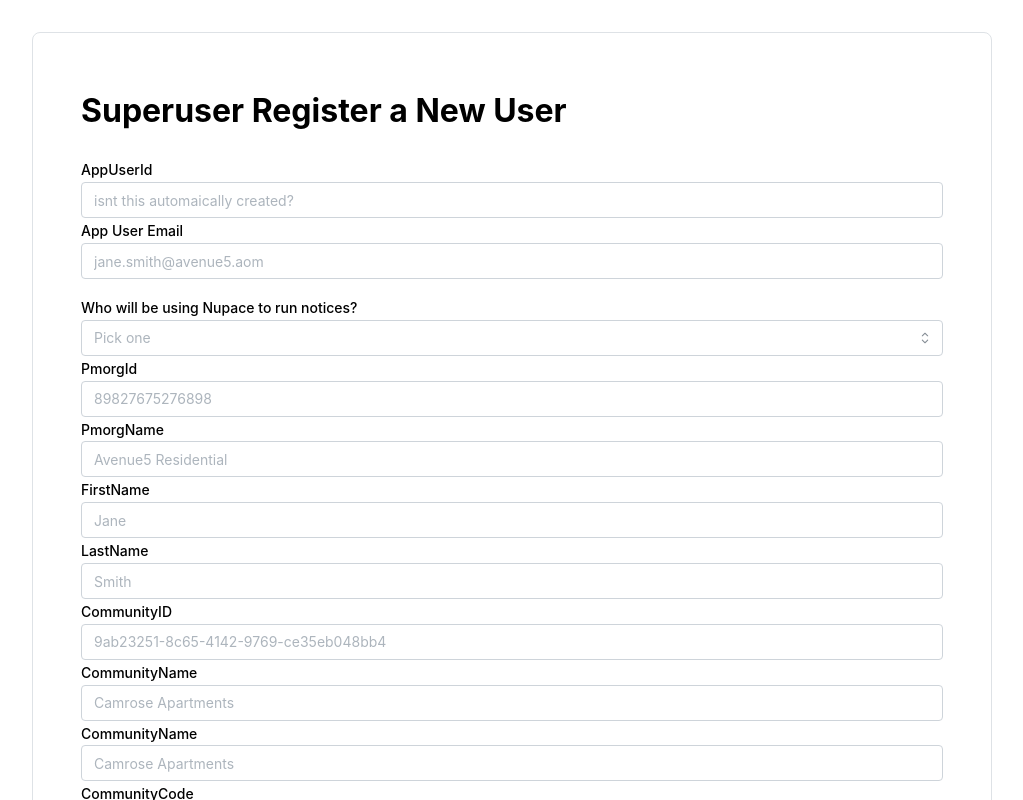
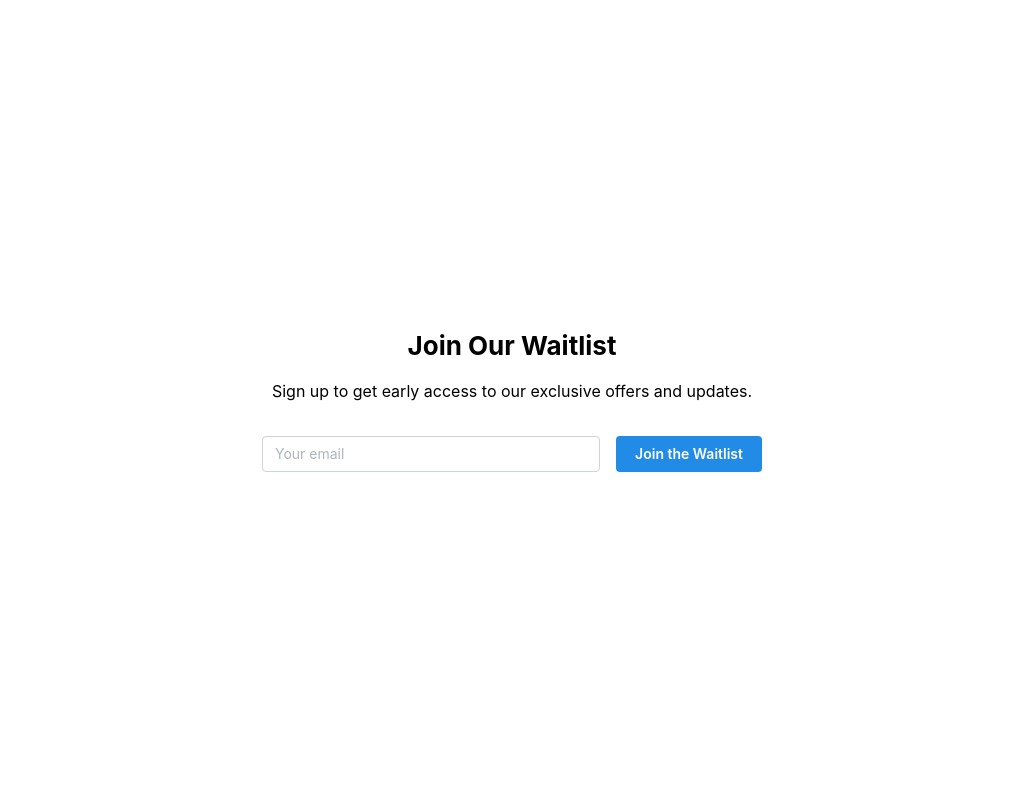
Before and after one commit to elgroose/lisy-mantine-sandbox, a Next.js app: page / in a window 1280 px wide. Shown: the top 800 px of the page, without its empty margins (128-1151 px from the left). Built offline with nearby package versions, Linux system fonts and the light colour scheme.

Commit message:
added waitlist to mater - whoops

```diff
--- /dev/null
+++ b/components/Waitlist/Waitlist.tsx
@@ -0,0 +1,48 @@
+import { Container, Title, Text, TextInput, Button, Group } from '@mantine/core';
+
+import React from 'react';
+
+export function Waitlist() {
+  return (
+    //     <Container style={{ display: 'flex', flexDirection: 'column', alignItems: 'center', justifyContent: 'center', height: '100vh' }}>
+    //     <Title order={2}>Join Our Waitlist</Title>
+    //     <Text size="md" align="center" style={{ marginTop: '1rem' }}>
+    //       Sign up to get early access to our exclusive offers and updates.
+    //     </Text>
+
+    //     <Group align="center" spacing="sm" style={{ marginTop: '2rem', width: '100%', maxWidth: '600px' }}>
+    //       <TextInput
+    //         placeholder="Your email"
+    //         required
+    //         style={{ flexGrow: 1 }}
+    //       />
+    //       <Button variant="filled">
+    //         Join the Waitlist
+    //       </Button>
+    //     </Group>
+    //   </Container>
+
+    <Container
+      style={{
+        display: 'flex',
+        flexDirection: 'column',
+        alignItems: 'center',
+        justifyContent: 'center',
+        height: '100vh',
+      }}
+    >
+      <Title order={2}>Join Our Waitlist</Title>
+      <Text size="md" align="center" style={{ marginTop: '1rem' }}>
+        Sign up to get early access to our exclusive offers and updates.
+      </Text>
+      <Group
+        align="center"
+        spacing="sm"
+        style={{ marginTop: '2rem', width: '100%', maxWidth: '500px' }}
+      >
+        <TextInput placeholder="Your email" required style={{ flexGrow: 1 }} />
+        <Button variant="filled">Join the Waitlist</Button>
+      </Group>
+    </Container>
+  );
+}
--- a/package.json
+++ b/package.json
@@ -25,7 +25,9 @@
     "@tabler/icons-react": "^2.40.0",
     "next": "14.0.1",
     "react": "18.2.0",
-    "react-dom": "18.2.0"
+    "react-dom": "18.2.0",
+    "react-router": "^6.18.0",
+    "react-router-dom": "^6.18.0"
   },
   "devDependencies": {
     "@babel/core": "^7.23.2",
--- a/pages/index.tsx
+++ b/pages/index.tsx
@@ -1,11 +1,20 @@
 import { Welcome } from '../components/Welcome/Welcome';
 import { ColorSchemeToggle } from '../components/ColorSchemeToggle/ColorSchemeToggle';
+import { Waitlist } from '../components/Waitlist/Waitlist';
+
 
 export default function HomePage() {
   return (
     <>
-      <Welcome />
-      {/* <ColorSchemeToggle /> */}
-     </>
+      {/* <Welcome /> */}
+      <Waitlist />
+
+
+
+
+
+       {/* <ColorSchemeToggle /> */}
+
+        </>
   );
 }
```
Also changed, not shown: components/Welcome/test.json (+85 -0 lines), 2 other files (tests, documents, lock files or other folders).
